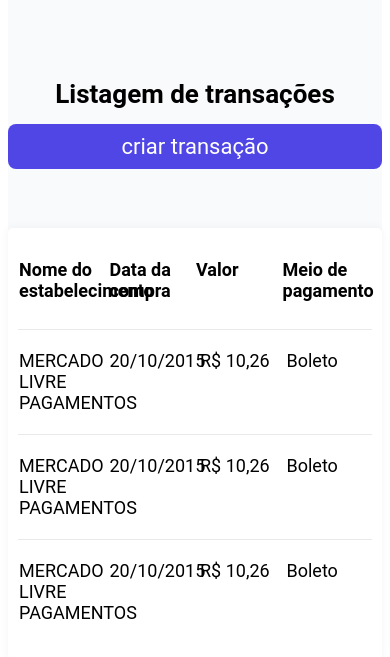
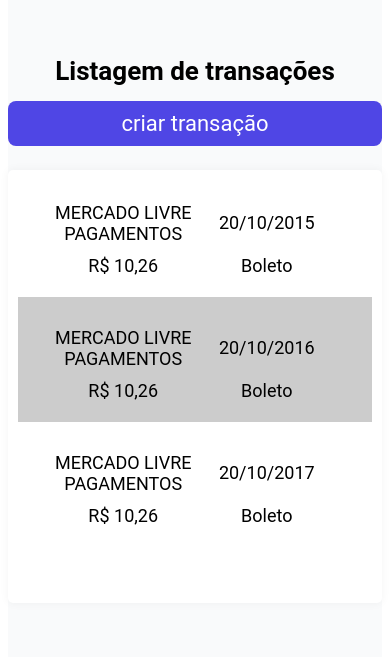
Before and after one commit to zraphael/transactions-app, a React (Create React App) app: page / in a window 390 px wide. Shown: the part 157-814 px from the top of the page. Built offline with nearby package versions, Linux system fonts and the light colour scheme.

Commit message:
Update on transactions CSS
The main change was in TransactionsList CSS to improve the responsive
layout of the table.

```diff
--- a/src/components/Container/Container.styles.js
+++ b/src/components/Container/Container.styles.js
@@ -3,10 +3,9 @@
 const ContainerWrap = styled.div`
     align-content: center;
     height: 100vh;
-    padding-top: 79px;
+    padding-top: 56px;
 
-
-    @media only screen and (min-width: 1034px) {
+    @media (min-width: 1034px) {
         widht: 40%;
         padding: 79px 61px 0px 61px;
     }
@@ -19,7 +18,7 @@
     align-items: center;
     height: 44px;
 
-    @media only screen and (min-width: 1034px) {
+    @media (min-width: 1034px) {
         flex-direction: row;
     }
 `;
@@ -38,7 +37,7 @@
     white-space: nowrap;
     padding-bottom: 15px;
 
-    @media only screen and (min-width: 1034px) {
+    @media (min-width: 1034px) {
         justify-content: flex-start;
         text-align: left;
         font-size: 48px;
--- a/src/pages/TransactionsList/TransactionsList.jsx
+++ b/src/pages/TransactionsList/TransactionsList.jsx
@@ -4,6 +4,7 @@
   NoTransaction,
   TransactionsBox,
   TransactionsTable,
+  TableHeaderLine,
   TableHeader,
   TableLine,
   TableContent,
@@ -19,12 +20,12 @@
         {transactionsHistory
           ? (
             <TransactionsTable>
-              <TableLine>
+              <TableHeaderLine>
                 <TableHeader>Nome do estabelecimento</TableHeader>
                 <TableHeader>Data da compra</TableHeader>
                 <TableHeader>Valor</TableHeader>
                 <TableHeader>Meio de pagamento</TableHeader>
-              </TableLine>
+              </TableHeaderLine>
               <TableLine>
                 <TableContent>MERCADO LIVRE PAGAMENTOS</TableContent>
                 <TableContent>20/10/2015</TableContent>
@@ -33,13 +34,13 @@
               </TableLine>
               <TableLine>
                 <TableContent>MERCADO LIVRE PAGAMENTOS</TableContent>
-                <TableContent>20/10/2015</TableContent>
+                <TableContent>20/10/2016</TableContent>
                 <TableContent>R$ 10,26</TableContent>
                 <TableContent>Boleto</TableContent>
               </TableLine>
               <TableLine>
                 <TableContent>MERCADO LIVRE PAGAMENTOS</TableContent>
-                <TableContent>20/10/2015</TableContent>
+                <TableContent>20/10/2017</TableContent>
                 <TableContent>R$ 10,26</TableContent>
                 <TableContent>Boleto</TableContent>
               </TableLine>
--- a/src/pages/TransactionsList/TransactionsList.styles.js
+++ b/src/pages/TransactionsList/TransactionsList.styles.js
@@ -3,21 +3,16 @@
 const TransactionsBox = styled.div`
     display: flex;
     justify-content: center;
-    align-items: center;
+    align-items: flex-start;
     background: #FFFFFF;
     box-shadow: 0px 0px 10px rgba(0, 0, 0, 0.05);
     border-radius: 5px;
     width: 100%;
     heigth: 100%;
-    height: 433px;
-
-    @media (max-width: 1034px) {
-        margin-top: 70px;
-    }
+    min-height: 433px;
 `;
 
 const NoTransaction = styled.div`
-
     width: 259px;
     height: 22px;
     font-family: Roboto, sans-serif;
@@ -28,14 +23,38 @@
 `;
 
 const TransactionsTable = styled.table`
+    padding: 10px;
+    padding-top: 2px;
     display: flex;
     flex-direction: column;
     width: 100%;
     height: 100%;
-    padding: 34px;
 
-    @media (max-width: 736px) {
-        padding: 10px;
+    @media (min-width: 708px) {
+
+        flex-direction: column;
+        padding: 34px;
+    }
+`;
+
+const TableHeaderLine = styled.tr`
+    width: 100%;
+    display: flex;
+    margin-top: 20px;
+
+    @media (max-width: 708px) {
+
+        margin-top: 0px;
+        padding-bottom: 30px;
+        flex-wrap: wrap;
+        justify-content: center;
+        align-items: center;
+    }
+
+    @media (max-width: 708px) {
+
+        display: none;
+        visibility: hidden;
     }
 `;
 
@@ -52,11 +71,34 @@
 const TableLine = styled.tr`
     width: 100%;
     display: flex;
-    padding-top: 20px;
+    margin-top: 20px;
+
+    @media (max-width: 708px) {
+
+        margin-top: 0px;
+        padding-top: 20px;
+        padding-bottom: 20px;
+        flex-wrap: wrap;
+        justify-content: center;
+        align-items: center;
+    }
+
+    @media (min-width: 708px) {
+
+        td {
+            border-top: 1px solid #E9E9E9;
+        }
+    }
+
+    @media (max-width: 708px) {
+
+        &:nth-child(odd) {
+            background-color: #cccccc;
+        }
+    }
 `;
 
 const TableContent = styled.td`
-    border-top: 1px solid #E9E9E9;
     padding-top: 20px;
     width: 25%;
     font-family: Roboto, sans-serif;
@@ -65,8 +107,20 @@
     font-size: 18px;
     line-height: 21px;
     color: #000000;
+
+    @media (max-width: 708px) {
+        padding-top: 10px;
+        text-align: center;
+        flex-basis: 40%;
+    }
 `;
 
 export {
-  NoTransaction, TransactionsBox, TransactionsTable, TableHeader, TableLine, TableContent,
+  NoTransaction,
+  TransactionsBox,
+  TransactionsTable,
+  TableHeaderLine,
+  TableHeader,
+  TableLine,
+  TableContent,
 };
```
